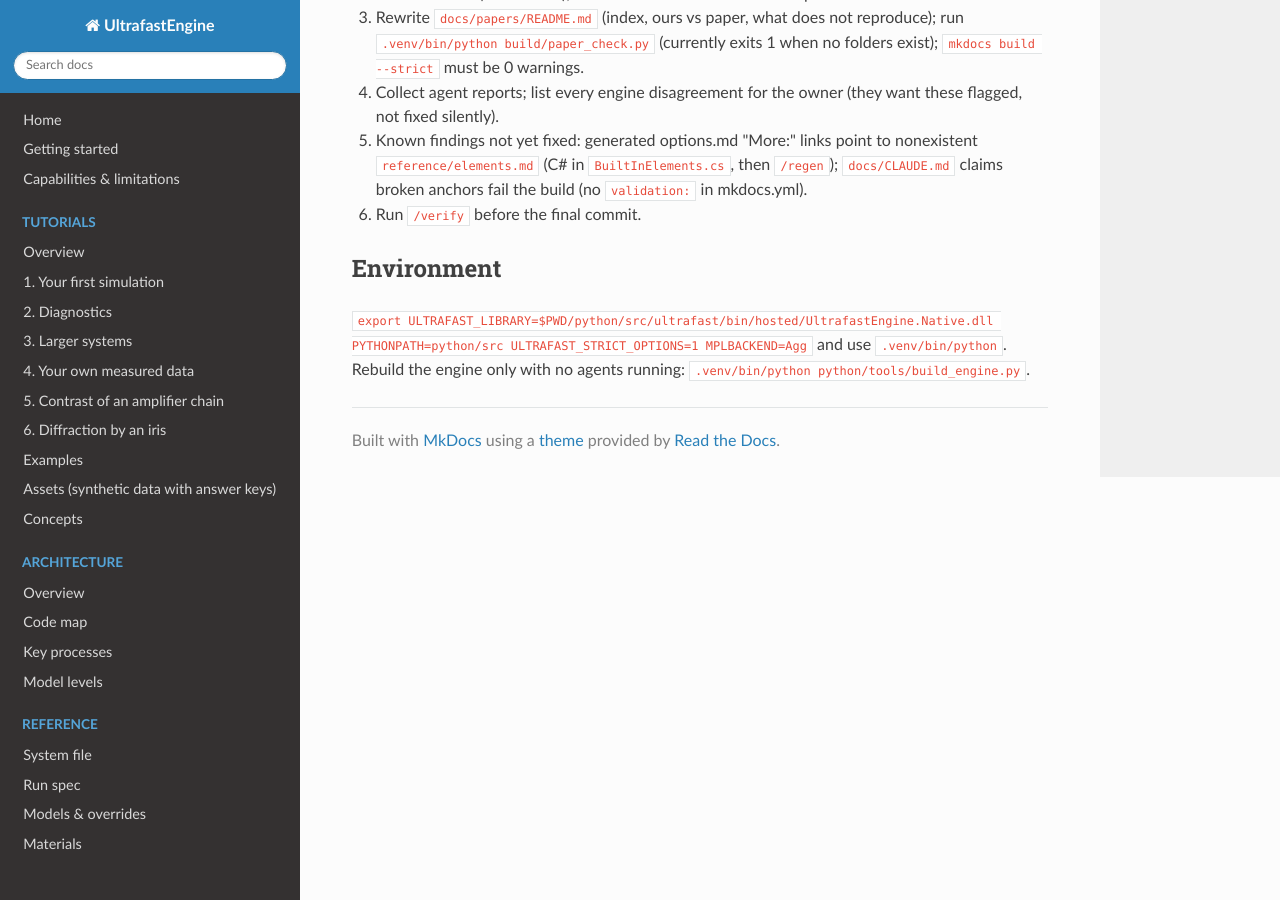
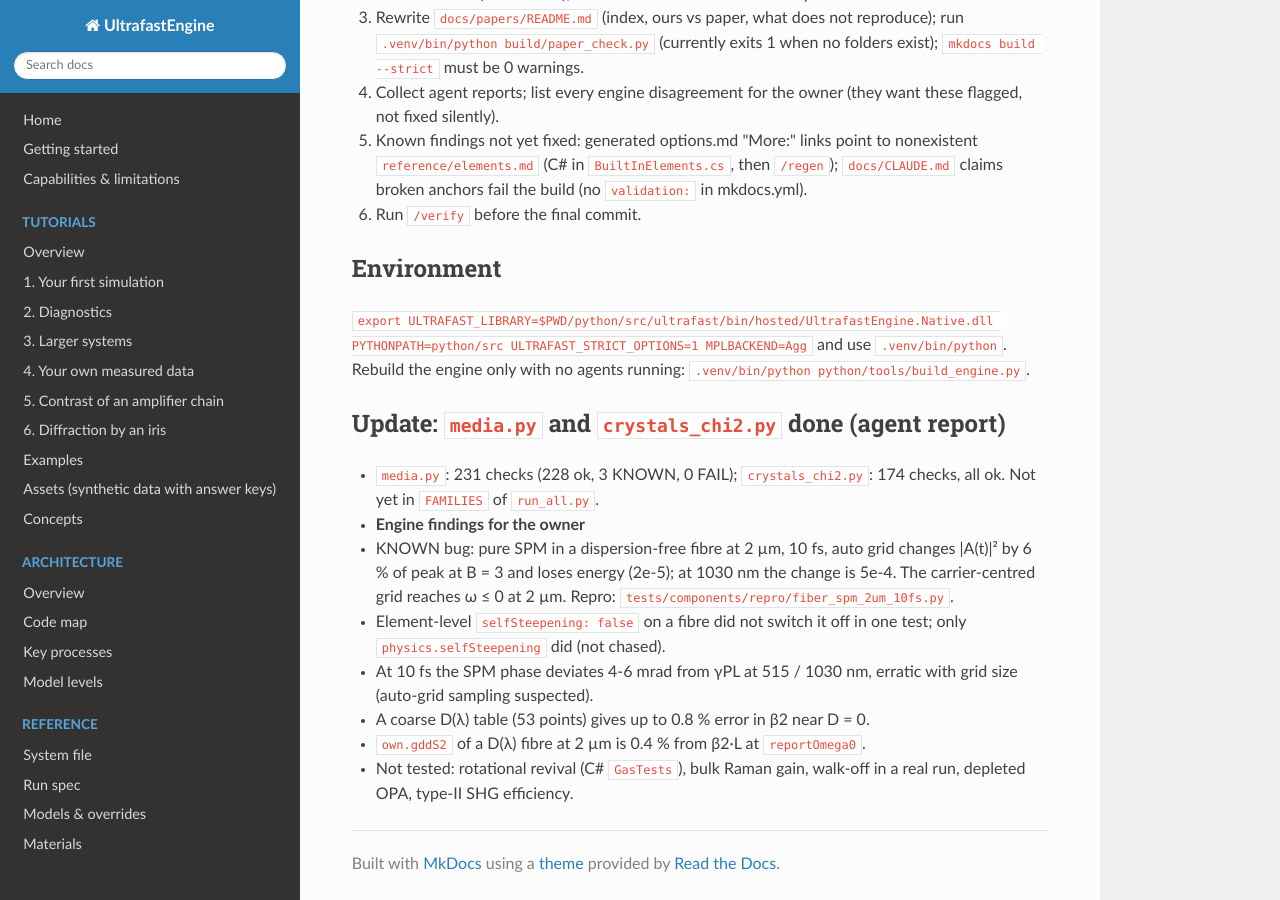
Before and after one commit to JosephCodemard/UltrafastEngine, an MkDocs documentation site: the page built from docs/design/progress-2026-11-consolidate.md, in a window 1280 px wide and 900 px high, scrolled down 1227 px. Built offline with MkDocs 1.6.1, drawn with Linux system fonts in a browser that asks for light colours; nearby versions of some CDN libraries.

Commit message:
Component tests: media and chi2 families; progress notes
Co-Authored-By: Claude Sonnet 5.5 <noreply@anthropic.com>

```diff
--- a/docs/design/progress-2026-11-consolidate.md
+++ b/docs/design/progress-2026-11-consolidate.md
@@ -37,3 +37,15 @@ agents must not edit C# or rebuild the engine while others run; engine bugs are
 ## Environment
 `export ULTRAFAST_LIBRARY=$PWD/python/src/ultrafast/bin/hosted/UltrafastEngine.Native.dll PYTHONPATH=python/src ULTRAFAST_STRICT_OPTIONS=1 MPLBACKEND=Agg`
 and use `.venv/bin/python`. Rebuild the engine only with no agents running: `.venv/bin/python python/tools/build_engine.py`.
+
+## Update: `media.py` and `crystals_chi2.py` done (agent report)
+* `media.py`: 231 checks (228 ok, 3 KNOWN, 0 FAIL); `crystals_chi2.py`: 174 checks, all ok. Not yet in `FAMILIES` of `run_all.py`.
+* **Engine findings for the owner**
+  1. KNOWN bug: pure SPM in a dispersion-free fibre at 2 µm, 10 fs, auto grid changes |A(t)|² by 6 % of peak at B = 3 and loses
+     energy (2e-5); at 1030 nm the change is 5e-4. The carrier-centred grid reaches ω ≤ 0 at 2 µm. Repro:
+     `tests/components/repro/fiber_spm_2um_10fs.py`.
+  2. Element-level `selfSteepening: false` on a fibre did not switch it off in one test; only `physics.selfSteepening` did (not chased).
+  3. At 10 fs the SPM phase deviates 4-6 mrad from γPL at 515 / 1030 nm, erratic with grid size (auto-grid sampling suspected).
+  4. A coarse D(λ) table (53 points) gives up to 0.8 % error in β2 near D = 0.
+  5. `own.gddS2` of a D(λ) fibre at 2 µm is 0.4 % from β2·L at `reportOmega0`.
+* Not tested: rotational revival (C# `GasTests`), bulk Raman gain, walk-off in a real run, depleted OPA, type-II SHG efficiency.
```
Also changed, not shown: docs/papers/kane-1993-frog/README.md (+12 -6 lines), docs/papers/kaur-2024-mpc-ner-xpw/run.py (+9 -5 lines), docs/papers/kida-2014-double-frog/README.md (+5 -3 lines), docs/papers/treacy-1969-grating-pulse-compression/run.py (+8 -4 lines), docs/papers/kida-2014-double-frog/figures/retrievals.png, docs/papers/kida-2014-double-frog/figures/time-direction.png.
